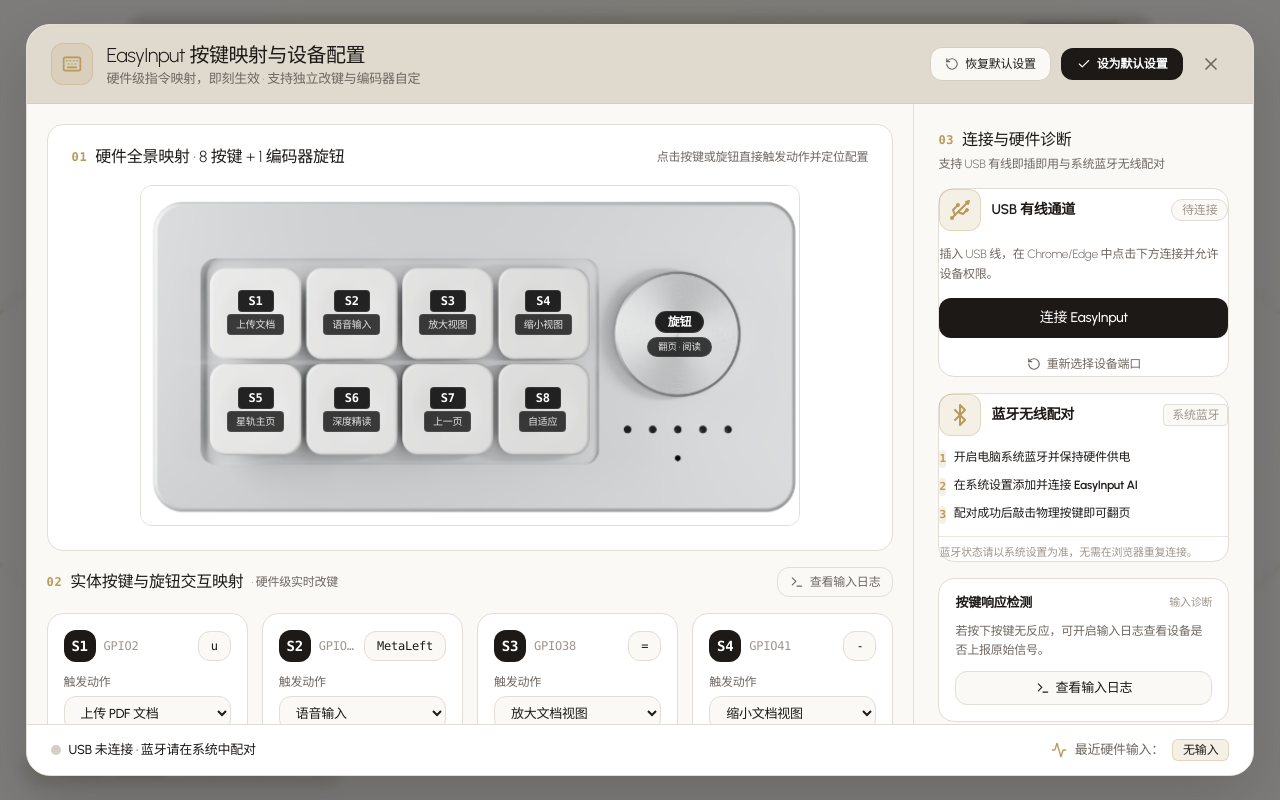
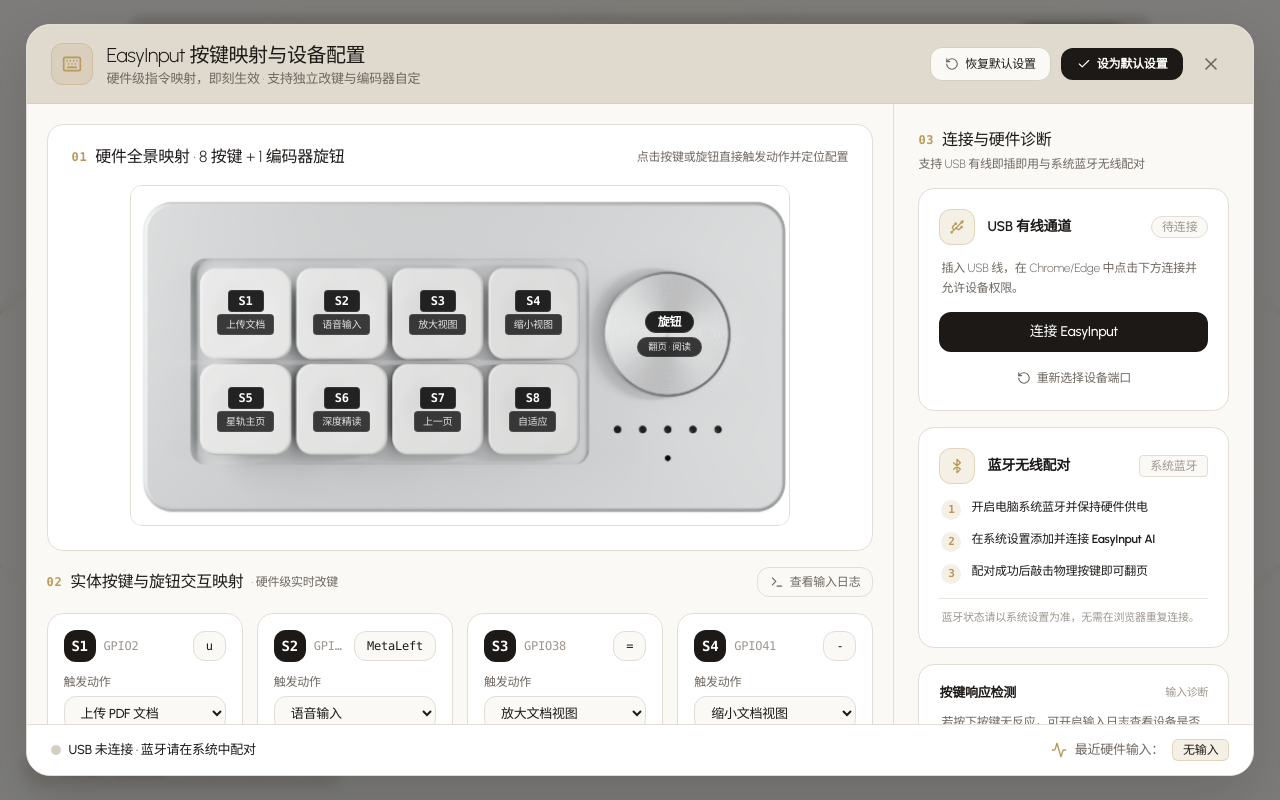
Before and after one commit to Xuanxi621/ReadKeyBoard, a React (Vite) app: page / in a window 1280 px wide. Both pictures are taken after a click on the button "点击配置或连接 EasyInput 硬件". Built offline with nearby package versions, Linux system fonts and the light colour scheme.

Commit message:
fix(ui): fix card internal padding in SerialGuideSidebar so text never touches borders

```diff
--- a/src/components/HudNotification.jsx
+++ b/src/components/HudNotification.jsx
@@ -3,7 +3,7 @@ import React from 'react';
 export default function HudNotification({ message, visible }) {
   return (
     <div
-      className={`fixed top-5 left-1/2 transform -translate-x-1/2 z-50 bg-[#1C1917]/95 backdrop-blur-md text-[#FAF9F6] px-4.5 py-2 rounded-full shadow-[0_8px_30px_rgba(28,25,23,0.3)] border border-[#B89A5A]/30 text-xs font-medium tracking-wide flex items-center gap-2.5 pointer-events-none transition-all duration-200 ${
+      className={`fixed top-5 left-1/2 transform -translate-x-1/2 z-50 bg-[#1C1917]/95 backdrop-blur-md text-[#FAF9F6] px-5 py-2 rounded-full shadow-[0_8px_30px_rgba(28,25,23,0.3)] border border-[#B89A5A]/30 text-xs font-medium tracking-wide flex items-center gap-2.5 pointer-events-none transition-all duration-200 ${
         visible ? 'opacity-100 translate-y-0' : 'opacity-0 -translate-y-4'
       }`}
     >
--- a/src/components/ToastNotification.jsx
+++ b/src/components/ToastNotification.jsx
@@ -6,7 +6,7 @@ export default function ToastNotification({ toast }) {
 
   return (
     <div
-      className={`fixed bottom-6 right-6 z-50 bg-[#1C1917]/95 backdrop-blur-md text-[#FAF9F6] border border-[#B89A5A]/30 px-4.5 py-2.5 rounded-xl shadow-[0_8px_30px_rgba(28,25,23,0.25)] text-xs font-medium flex items-center gap-2.5 transform transition-all duration-300 pointer-events-none ${
+      className={`fixed bottom-6 right-6 z-50 bg-[#1C1917]/95 backdrop-blur-md text-[#FAF9F6] border border-[#B89A5A]/30 px-5 py-2.5 rounded-xl shadow-[0_8px_30px_rgba(28,25,23,0.25)] text-xs font-medium flex items-center gap-2.5 transform transition-all duration-300 pointer-events-none ${
         visible ? 'translate-y-0 opacity-100' : 'translate-y-20 opacity-0'
       }`}
     >
--- a/src/components/UploadModal.jsx
+++ b/src/components/UploadModal.jsx
@@ -105,7 +105,7 @@ export default function UploadModal({ isOpen, onClose, onUploadFiles, triggerKey
             type="button"
             tabIndex={-1}
             onClick={() => fileInputRef.current?.click()}
-            className="px-4.5 py-2 rounded-xl bg-[#1C1917] hover:bg-[#2C2926] text-white text-xs font-medium shadow-sm transition flex items-center gap-1.5 cursor-pointer active:scale-95"
+            className="px-5 py-2 rounded-xl bg-[#1C1917] hover:bg-[#2C2926] text-white text-xs font-medium shadow-sm transition flex items-center gap-1.5 cursor-pointer active:scale-95"
           >
             <FileText className="w-3.5 h-3.5" />
             <span>选择 PDF 文件</span>
--- a/src/components/keysettings/KeyMappingList.jsx
+++ b/src/components/keysettings/KeyMappingList.jsx
@@ -186,7 +186,7 @@ function KeyMappingList({
             title="点击直接模拟旋钮下按测试"
           >
             <div className="w-8 h-8 rounded-xl bg-[#1C1917] text-white flex items-center justify-center font-medium shadow-2xs transition-colors group-hover:bg-[#B89A5A]">
-              <RotateCw className="w-4.5 h-4.5" />
+              <RotateCw className="w-4 h-4" />
             </div>
             <div>
               <span className="font-light text-sm sm:text-base text-[#1C1917] group-hover:text-[#B89A5A] transition-colors">
--- a/src/components/keysettings/SerialGuideSidebar.jsx
+++ b/src/components/keysettings/SerialGuideSidebar.jsx
@@ -10,7 +10,7 @@ function SerialGuideSidebar({
   setShowSerialMonitor
 }) {
   return (
-    <aside className="w-full lg:w-[340px] border-t lg:border-t-0 lg:border-l border-[#E2DDD5] bg-[#FAF9F6] p-5 sm:p-6 flex flex-col justify-between shrink-0 space-y-4 text-[#1C1917]">
+    <aside className="w-full lg:w-[360px] border-t lg:border-t-0 lg:border-l border-[#E2DDD5] bg-[#FAF9F6] p-5 sm:p-6 flex flex-col shrink-0 space-y-4 overflow-y-auto custom-scrollbar text-[#1C1917]">
       {/* Top Header */}
       <div>
         <div className="flex items-center gap-2">
@@ -25,10 +25,10 @@ function SerialGuideSidebar({
       </div>
 
       {/* USB Connection Card */}
-      <section className="rounded-2xl bg-white border border-[#E2DDD5] p-4.5 space-y-3.5 shadow-2xs">
-        <div className="flex items-center gap-2.5">
-          <div className="p-2 rounded-xl bg-[#B89A5A]/15 text-[#B89A5A] border border-[#B89A5A]/30">
-            <Usb className="w-4.5 h-4.5" />
+      <section className="rounded-2xl bg-white border border-[#E2DDD5] p-5 space-y-3.5 shadow-2xs">
+        <div className="flex items-center gap-3">
+          <div className="w-9 h-9 rounded-xl bg-[#B89A5A]/15 text-[#B89A5A] border border-[#B89A5A]/30 flex items-center justify-center shrink-0">
+            <Usb className="w-4 h-4" />
           </div>
           <span className="text-sm font-semibold text-[#1C1917]">USB 有线通道</span>
           <span className={`ml-auto text-xs font-medium px-2.5 py-0.5 rounded-full ${
@@ -40,7 +40,7 @@ function SerialGuideSidebar({
           </span>
         </div>
 
-        <p className="text-xs text-[#6E6760] leading-relaxed font-light">
+        <p className="text-xs text-[#6E6760] leading-relaxed font-light px-0.5">
           {isConnected
             ? (serialConnected
                 ? '串口已连接，按键指令即刻生效。按下硬件按键可实时测试动作。'
@@ -69,48 +69,48 @@ function SerialGuideSidebar({
       </section>
 
       {/* Bluetooth Card */}
-      <section className="rounded-2xl bg-white border border-[#E2DDD5] p-4.5 space-y-3 shadow-2xs">
-        <div className="flex items-center gap-2.5">
-          <div className="p-2 rounded-xl bg-[#B89A5A]/15 text-[#B89A5A] border border-[#B89A5A]/30">
-            <Bluetooth className="w-4.5 h-4.5" />
+      <section className="rounded-2xl bg-white border border-[#E2DDD5] p-5 space-y-3.5 shadow-2xs">
+        <div className="flex items-center gap-3">
+          <div className="w-9 h-9 rounded-xl bg-[#B89A5A]/15 text-[#B89A5A] border border-[#B89A5A]/30 flex items-center justify-center shrink-0">
+            <Bluetooth className="w-4 h-4" />
           </div>
           <span className="text-sm font-semibold text-[#1C1917]">蓝牙无线配对</span>
-          <span className="ml-auto text-xs font-mono font-medium text-[#9E968E] bg-[#FAF9F6] px-2 py-0.5 rounded border border-[#E2DDD5]">系统蓝牙</span>
+          <span className="ml-auto text-xs font-mono font-medium text-[#9E968E] bg-[#FAF9F6] px-2.5 py-0.5 rounded border border-[#E2DDD5]">系统蓝牙</span>
         </div>
 
-        <div className="space-y-2 text-xs text-[#1C1917] font-light leading-relaxed">
-          <div className="flex items-start gap-2">
-            <span className="w-4.5 h-4.5 rounded-full bg-[#B89A5A]/15 text-[#B89A5A] text-[11px] font-mono font-semibold flex items-center justify-center shrink-0 mt-0.5">1</span>
+        <div className="space-y-2.5 text-xs text-[#1C1917] font-light leading-relaxed px-0.5">
+          <div className="flex items-start gap-2.5">
+            <span className="w-5 h-5 rounded-full bg-[#B89A5A]/15 text-[#B89A5A] text-[11px] font-mono font-semibold flex items-center justify-center shrink-0 mt-0.5">1</span>
             <span>开启电脑系统蓝牙并保持硬件供电</span>
           </div>
-          <div className="flex items-start gap-2">
-            <span className="w-4.5 h-4.5 rounded-full bg-[#B89A5A]/15 text-[#B89A5A] text-[11px] font-mono font-semibold flex items-center justify-center shrink-0 mt-0.5">2</span>
+          <div className="flex items-start gap-2.5">
+            <span className="w-5 h-5 rounded-full bg-[#B89A5A]/15 text-[#B89A5A] text-[11px] font-mono font-semibold flex items-center justify-center shrink-0 mt-0.5">2</span>
             <span>在系统设置添加并连接 <strong className="text-[#1C1917] font-semibold">EasyInput AI</strong></span>
           </div>
-          <div className="flex items-start gap-2">
-            <span className="w-4.5 h-4.5 rounded-full bg-[#B89A5A]/15 text-[#B89A5A] text-[11px] font-mono font-semibold flex items-center justify-center shrink-0 mt-0.5">3</span>
+          <div className="flex items-start gap-2.5">
+            <span className="w-5 h-5 rounded-full bg-[#B89A5A]/15 text-[#B89A5A] text-[11px] font-mono font-semibold flex items-center justify-center shrink-0 mt-0.5">3</span>
             <span>配对成功后敲击物理按键即可翻页</span>
           </div>
         </div>
 
-        <p className="text-[11px] text-[#9E968E] leading-normal pt-2 border-t border-[#EAE6DF]">
+        <p className="text-[11px] text-[#9E968E] leading-relaxed pt-2.5 border-t border-[#EAE6DF] px-0.5">
           蓝牙状态请以系统设置为准，无需在浏览器重复连接。
         </p>
       </section>
 
       {/* Diagnostics / Monitor */}
-      <section className="rounded-2xl bg-white border border-[#E2DDD5] p-4 space-y-2.5 shadow-2xs">
+      <section className="rounded-2xl bg-white border border-[#E2DDD5] p-5 space-y-3 shadow-2xs">
         <div className="flex items-center justify-between">
           <h4 className="text-xs sm:text-[13px] font-semibold text-[#1C1917]">按键响应检测</h4>
           <span className="text-[11px] text-[#9E968E] font-mono font-medium">输入诊断</span>
         </div>
-        <p className="text-xs text-[#6E6760] leading-relaxed font-light">
+        <p className="text-xs text-[#6E6760] leading-relaxed font-light px-0.5">
           若按下按键无反应，可开启输入日志查看设备是否上报原始信号。
         </p>
         <button
           onClick={() => setShowSerialMonitor(prev => !prev)}
           aria-expanded={showSerialMonitor}
-          className="w-full py-2 rounded-xl bg-[#FAF9F6] hover:bg-white text-[#1C1917] hover:border-[#1C1917] border border-[#E2DDD5] font-medium text-xs sm:text-[13px] flex items-center justify-center gap-1.5 transition cursor-pointer shadow-2xs"
+          className="w-full py-2.5 rounded-xl bg-[#FAF9F6] hover:bg-white text-[#1C1917] hover:border-[#1C1917] border border-[#E2DDD5] font-medium text-xs sm:text-[13px] flex items-center justify-center gap-1.5 transition cursor-pointer shadow-2xs"
         >
           <Terminal className="w-3.5 h-3.5" />
           <span>{showSerialMonitor ? '收起输入日志' : '查看输入日志'}</span>
```
